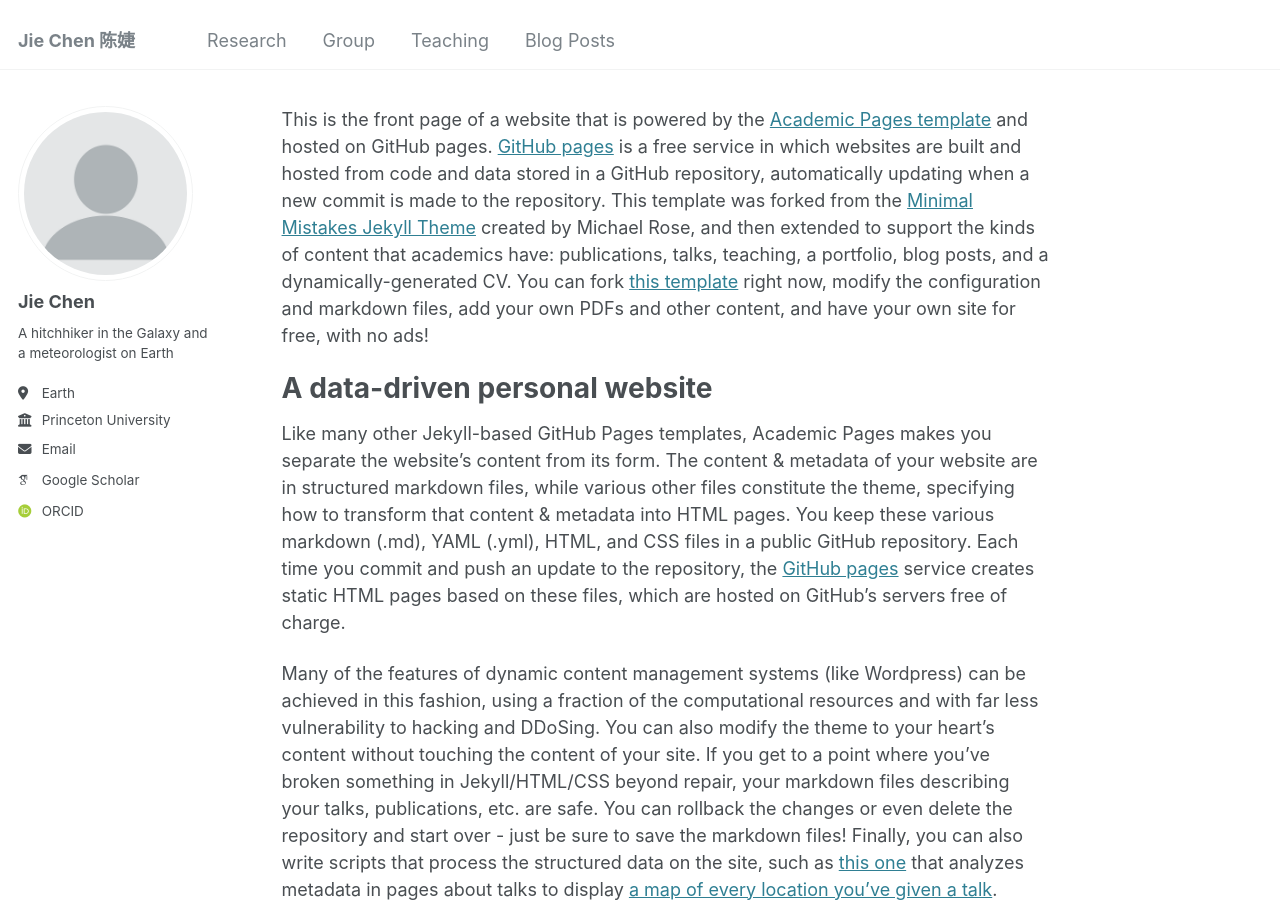
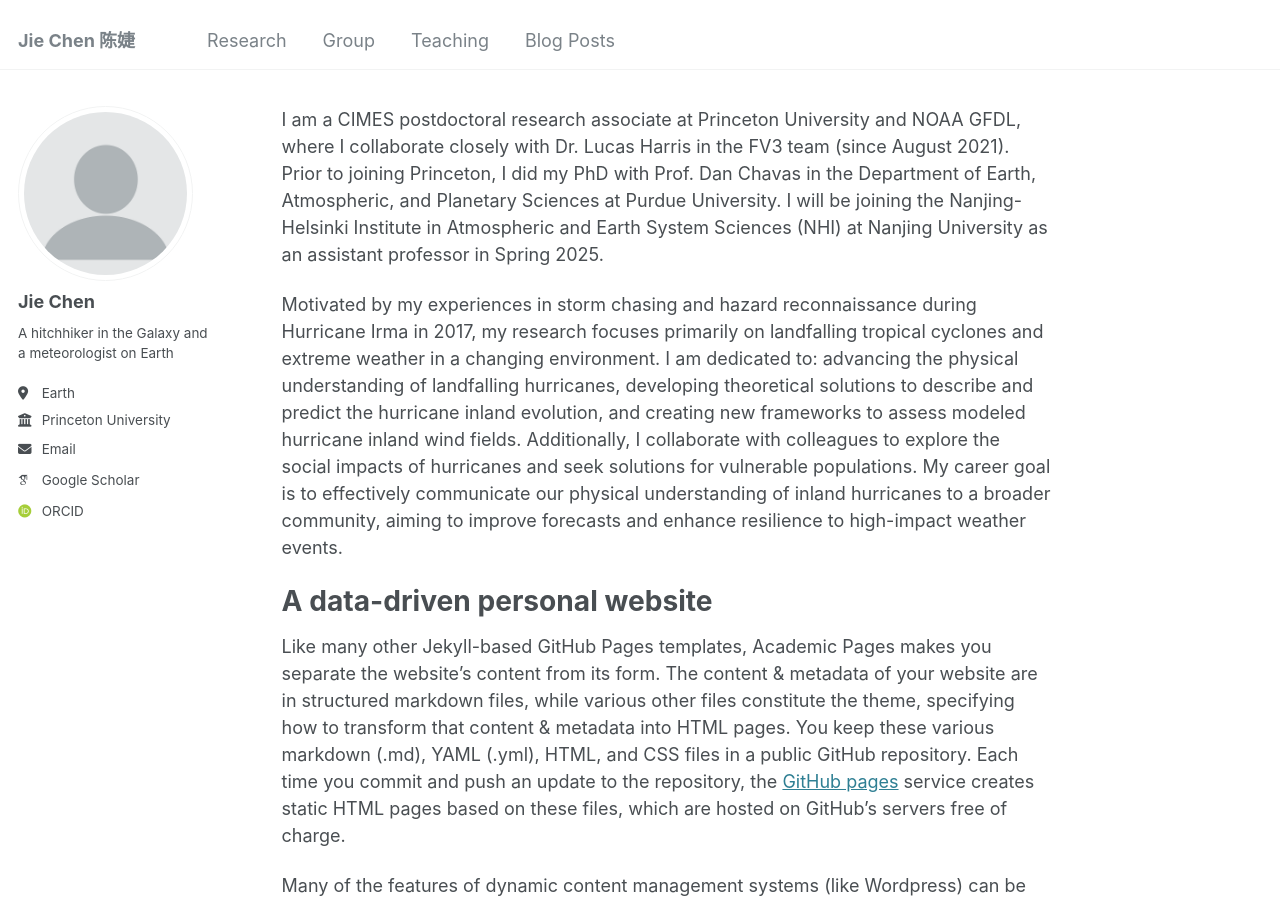
Before and after one commit to chenjie042/chenjie042.github.io, a Jekyll site: the page built from _pages/about.md, in a window 1280 px wide and 900 px high. Built offline with Jekyll 4.4.1, drawn with Linux system fonts in a browser that asks for light colours; some web fonts are replaced; our own code applies the rules of GitHub Pages for plain Markdown files.

Commit message:
Update about.md

```diff
--- a/_pages/about.md
+++ b/_pages/about.md
@@ -1,5 +1,9 @@
 
-This is the front page of a website that is powered by the [Academic Pages template](https://github.com/academicpages/academicpages.github.io) and hosted on GitHub pages. [GitHub pages](https://pages.github.com) is a free service in which websites are built and hosted from code and data stored in a GitHub repository, automatically updating when a new commit is made to the repository. This template was forked from the [Minimal Mistakes Jekyll Theme](https://mmistakes.github.io/minimal-mistakes/) created by Michael Rose, and then extended to support the kinds of content that academics have: publications, talks, teaching, a portfolio, blog posts, and a dynamically-generated CV. You can fork [this template](https://github.com/academicpages/academicpages.github.io) right now, modify the configuration and markdown files, add your own PDFs and other content, and have your own site for free, with no ads!
+I am a CIMES postdoctoral research associate at Princeton University and NOAA GFDL, where I collaborate closely with Dr. Lucas Harris in the FV3 team (since August 2021). Prior to joining Princeton, I did my PhD with Prof. Dan Chavas in the Department of Earth, Atmospheric, and Planetary Sciences at Purdue University. I will be joining the Nanjing-Helsinki Institute in Atmospheric and Earth System Sciences (NHI) at Nanjing University as an assistant professor in Spring 2025.
+
+Motivated by my experiences in storm chasing and hazard reconnaissance during Hurricane Irma in 2017, my research focuses primarily on landfalling tropical cyclones and extreme weather in a changing environment. I am dedicated to: advancing the physical understanding of landfalling hurricanes, developing theoretical solutions to describe and predict the hurricane inland evolution, and creating new frameworks to assess modeled hurricane inland wind fields. Additionally, I collaborate with colleagues to explore the social impacts of hurricanes and seek solutions for vulnerable populations. My career goal is to effectively communicate our physical understanding of inland hurricanes to a broader community, aiming to improve forecasts and enhance resilience to high-impact weather events.
+
+
 
 A data-driven personal website
 ======
```
